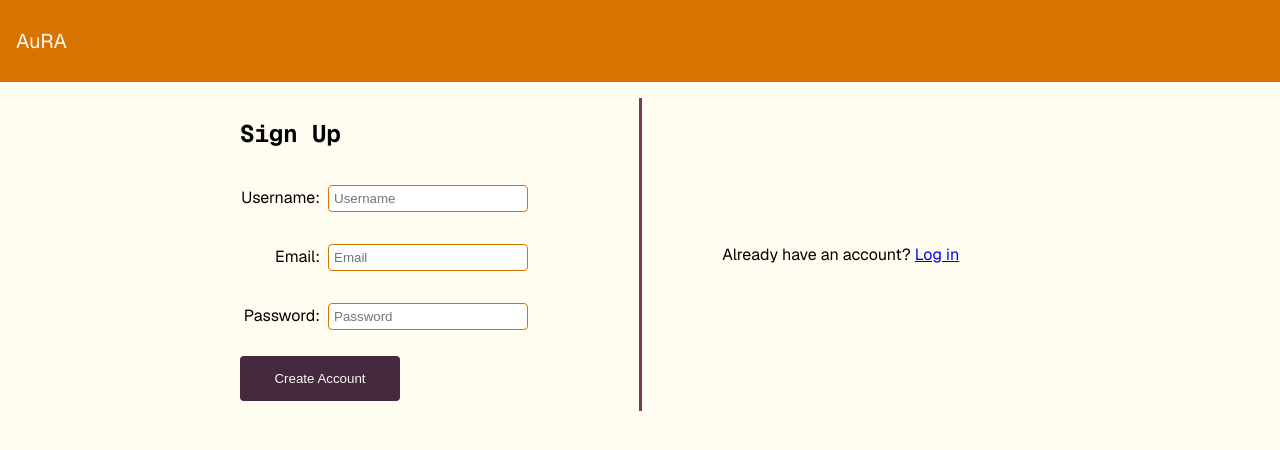
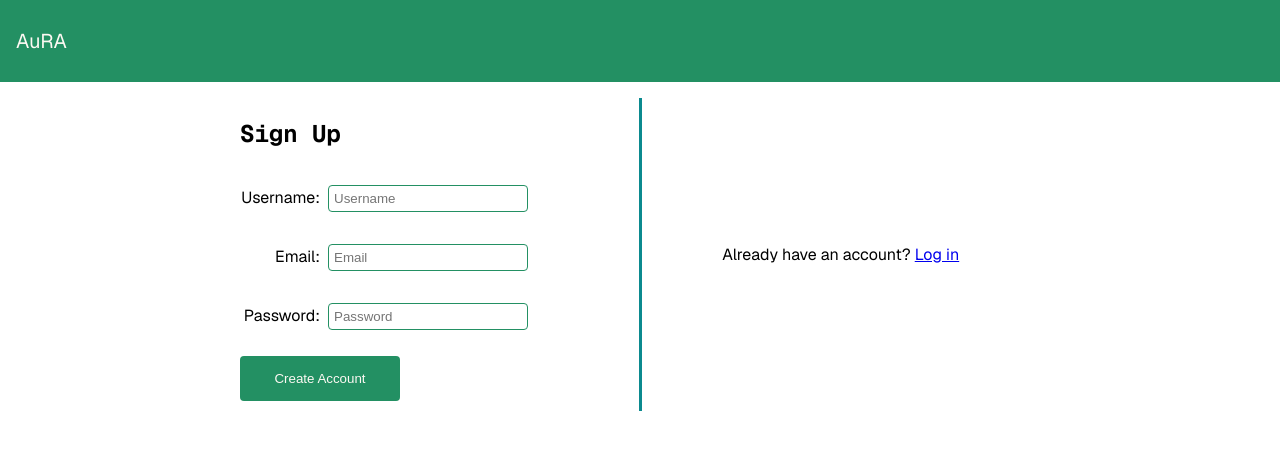
Before and after one commit to yeonselily/AuRA, a Next.js app: page /signup in a window 1280 px wide. Shown: the top 450 px of the page. Built offline with nearby package versions, Linux system fonts and the light colour scheme.

Commit message:
It's green now

```diff
--- a/app/globals.css
+++ b/app/globals.css
@@ -41,12 +41,12 @@
 }
 
 html {
-    background-color: var(--aura-pale-yellow);
+    background-color: var(--ressurect-mint);
 }
 
 header {
     color: var(--aura-off-white);
-    background-color: var(--aura-orange);
+    background-color: var(--resurrect-jade);
     padding: 0.5rem 1rem;
     margin-top: 0;
 }
--- a/app/onboarding.css
+++ b/app/onboarding.css
@@ -14,13 +14,13 @@
     box-sizing: border-box;
     width: 200px;
     padding: 5px;
-    border: 1px solid var(--aura-orange);
+    border: 1px solid var(--resurrect-jade);
     border-radius: 4px;
 }
 
 .onboarding button {
    width: 160px;
-   background-color: var(--aura-purple);
+   background-color: var(--resurrect-jade);
    color: var(--aura-off-white);
    padding: 15px;
    margin: 10px 0;
@@ -29,7 +29,8 @@
 }
 
 .onboarding button:hover {
-    background-color: var(--resurrect-purple);
+    background-color: var(--resurrect-light-blue);
+    color: var(--resurrect-black);
 }
 
 @media only screen and (min-width: 1000px) {
@@ -39,7 +40,7 @@
     }
 
     main.onboarding > section:last-child {
-        border-left: 3px solid var(--aura-mauve);
+        border-left: 3px solid var(--resurrect-teal);
         display: flex;
         align-items: center;
         justify-content: center;
```
